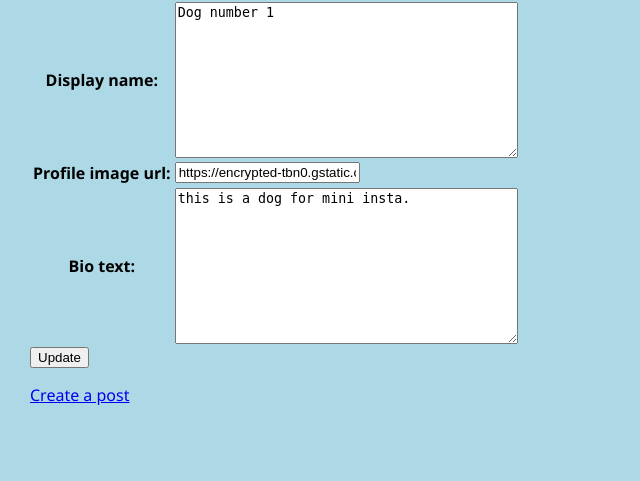
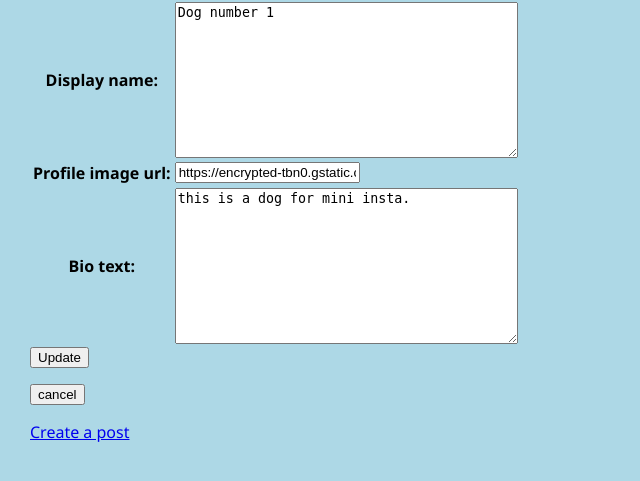
Before and after one commit to Dav-woojin/cs412, a Django app: page /mini_insta/profile/1/update in a window 1280 px wide. Shown: the part 192-673 px from the top of the page, without its empty margins (0-640 px from the left). Run offline with Django 5.2, Linux system fonts and the light colour scheme; data comes from the database, SQL or seed files in the repository; both versions use the stored data as it was after the commit.

Commit message:
Update links and cancel button

```diff
--- a/cs412/mini_insta/templates/mini_insta/show_profile.html
+++ b/cs412/mini_insta/templates/mini_insta/show_profile.html
@@ -13,6 +13,9 @@
 
     <img src = "{{profile.profile_image_url}}">
 
+    <h3>
+        <a href = "{% url 'update_profile' profile.pk%}">Update Profile</a>
+    </h3>
     <hr>
     <h4>{{profile.username}}'s posts</h4>
 
@@ -28,6 +31,7 @@
         {% endif %}
 
     {% endfor %}
+
 
     </article>
 
--- a/cs412/mini_insta/templates/mini_insta/update_profile_form.html
+++ b/cs412/mini_insta/templates/mini_insta/update_profile_form.html
@@ -12,5 +12,9 @@
     <input type="submit" name = "submit" value = "Update">
 </form>
 
+<form action = "{% url 'show_profile' profile.pk %}" method = "GET">
+    <input type = "submit" value = "cancel">
+
+</form>
 
 {% endblock %}
```
Also changed, not shown: db.sqlite3.
